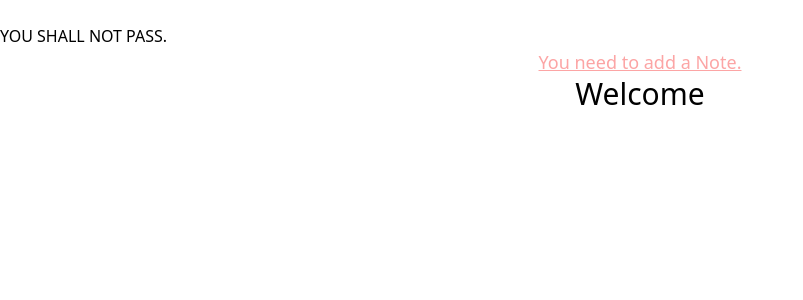
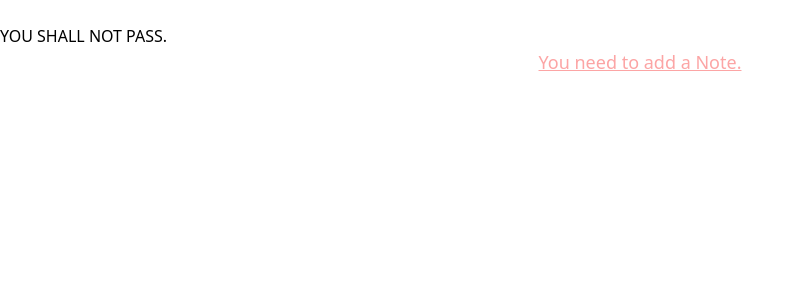
Before and after one commit to Nightwalker1997/NoteApp, a Next.js app: page / in a window 1280 px wide. Shown: the top 300 px of the page, without its empty margins (0-803 px from the left). Built offline with nearby package versions, Linux system fonts and the light colour scheme; no server answers; the database is empty.

Commit message:
forgot to delete Welcom from page

```diff
--- a/src/app/page.tsx
+++ b/src/app/page.tsx
@@ -47,8 +47,6 @@ export default async function Home(){
                         </div>
            }
 
-            <h1 className="text-center text-3xl">Welcome</h1>
-
         </main>
   )
 }
```
